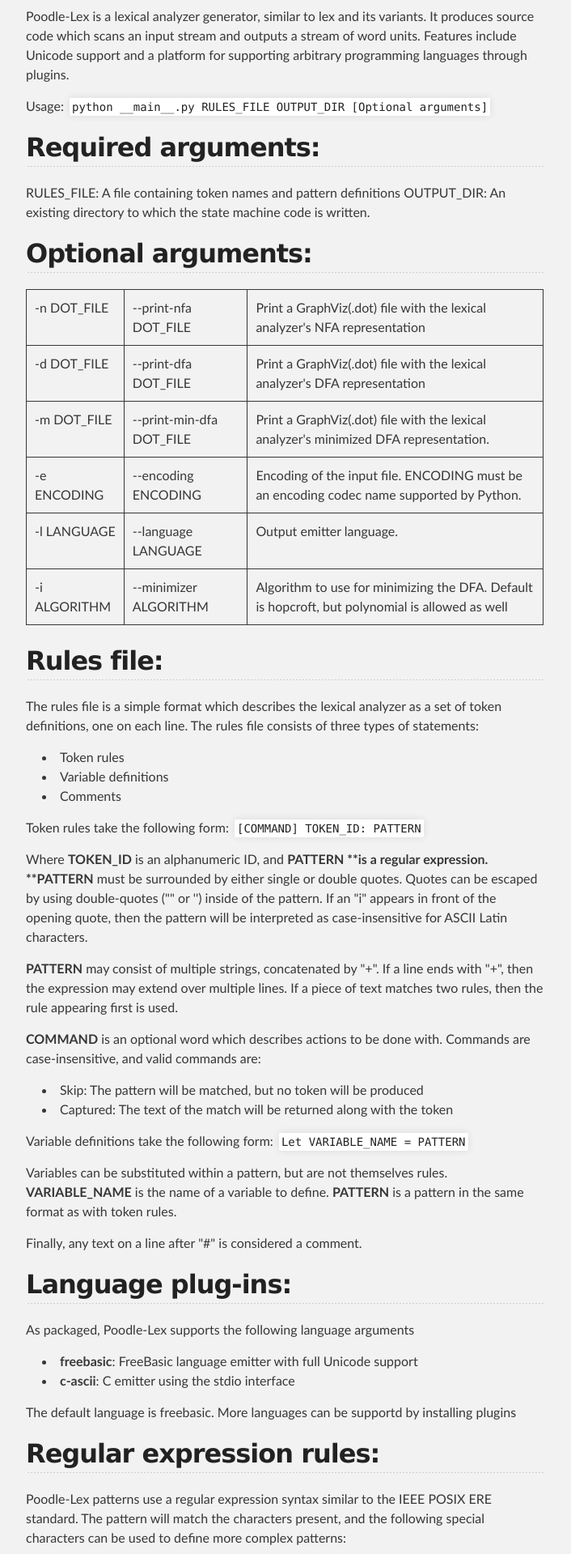
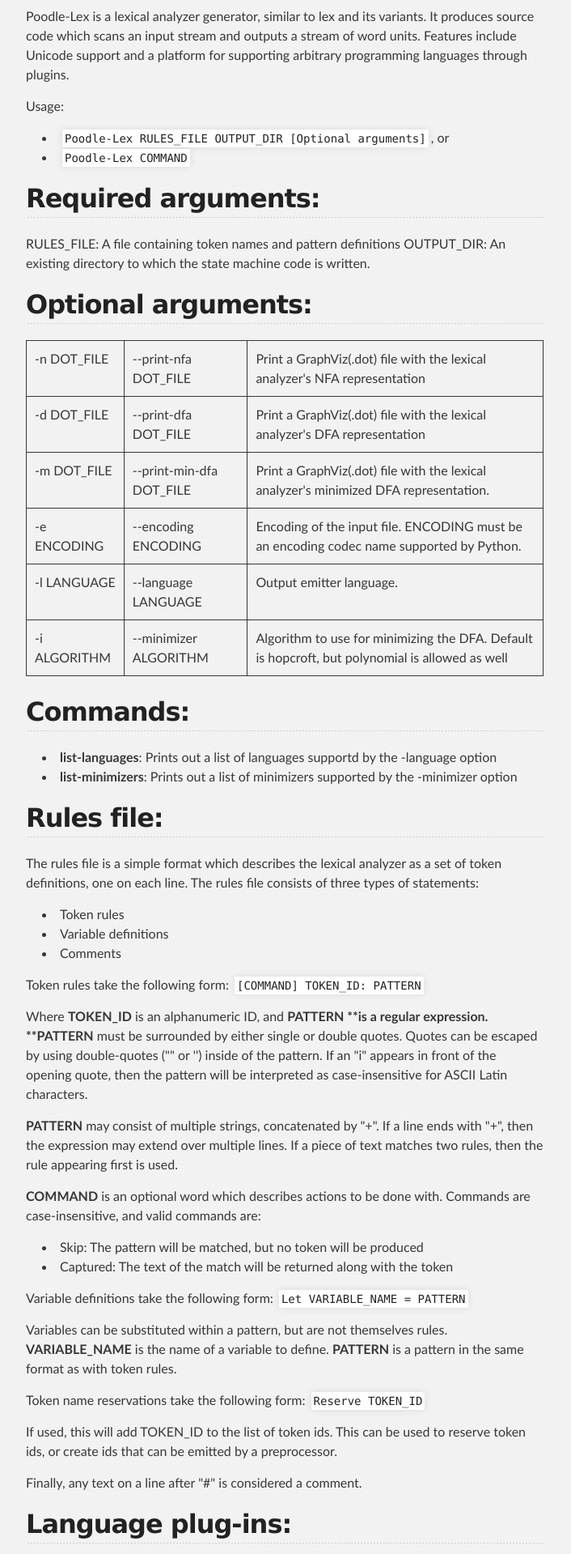
Before and after one commit to bihai/poodle-lex, a plain HTML site: page index.html in a window 1280 px wide. Shown: the part 252-2171 px from the top of the page at 81% size, without its empty margins (288-994 px from the left). Drawn offline with Linux system fonts and the light colour scheme.

Commit message:
Updating documentation with new additions

```diff
--- a/index.html
+++ b/index.html
@@ -36,7 +36,11 @@
 word units. Features include Unicode support and a platform for supporting
 arbitrary programming languages through plugins.</p>
 
-<p>Usage: <code>python __main__.py RULES_FILE OUTPUT_DIR [Optional arguments]</code></p>
+<p>Usage:</p>
+<ul>
+    <li><code>Poodle-Lex RULES_FILE OUTPUT_DIR [Optional arguments]</code>, or</li>
+    <li><code>Poodle-Lex COMMAND</code></li>
+</ul>
 
 <h2>
 <a name="required-arguments" class="anchor" href="#required-arguments"><span class="octicon octicon-link"></span></a>Required arguments:</h2>
@@ -81,6 +85,13 @@
 </table>
 
 <h2>
+<a name="commands" class="anchor" href="#commands"><span class="octicon octicon-link"></span></a>Commands:</h2>
+<ul>
+    <li><strong>list-languages</strong>: Prints out a list of languages supportd by the -language option</li>
+    <li><strong>list-minimizers</strong>: Prints out a list of minimizers supported by the -minimizer option</li>
+</ul>
+
+<h2>
 <a name="rules-file" class="anchor" href="#rules-file"><span class="octicon octicon-link"></span></a>Rules file:</h2>
 
 <p>The rules file is a simple format which describes the lexical analyzer as a
@@ -116,6 +127,11 @@
 <p>Variables can be substituted within a pattern, but are not themselves rules.
 <strong>VARIABLE_NAME</strong> is the name of a variable to define. <strong>PATTERN</strong> is a pattern in the
 same format as with token rules.</p>
+
+<p>Token name reservations take the following form:
+<code>Reserve TOKEN_ID</code></p>
+<p>If used, this will add TOKEN_ID to the list of token ids. This can be used to
+reserve token ids, or create ids that can be emitted by a preprocessor.</p>
 
 <p>Finally, any text on a line after "#" is considered a comment. </p>
 
```
Also changed, not shown: Developer/index.html (+6 -0 lines).
